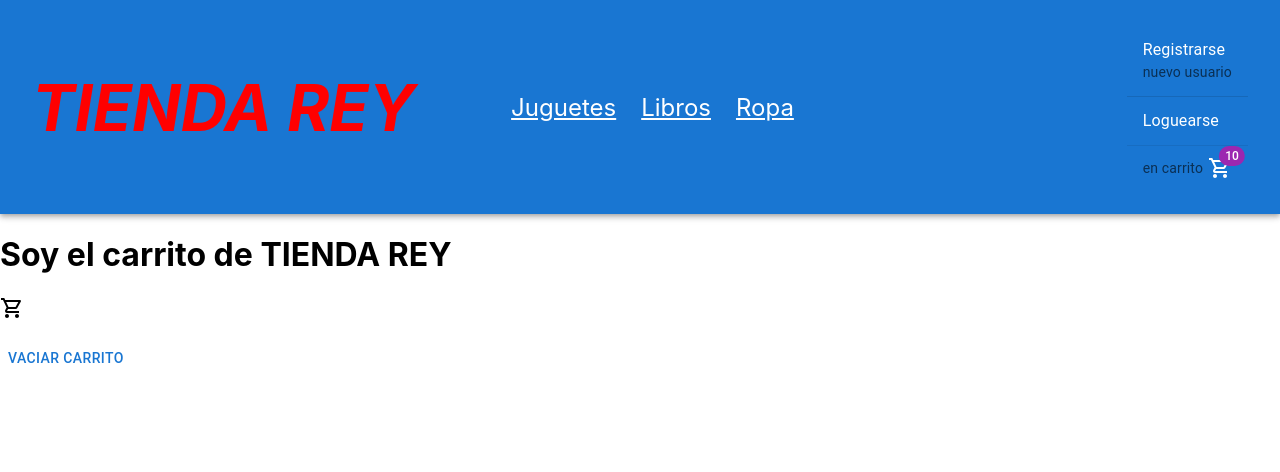
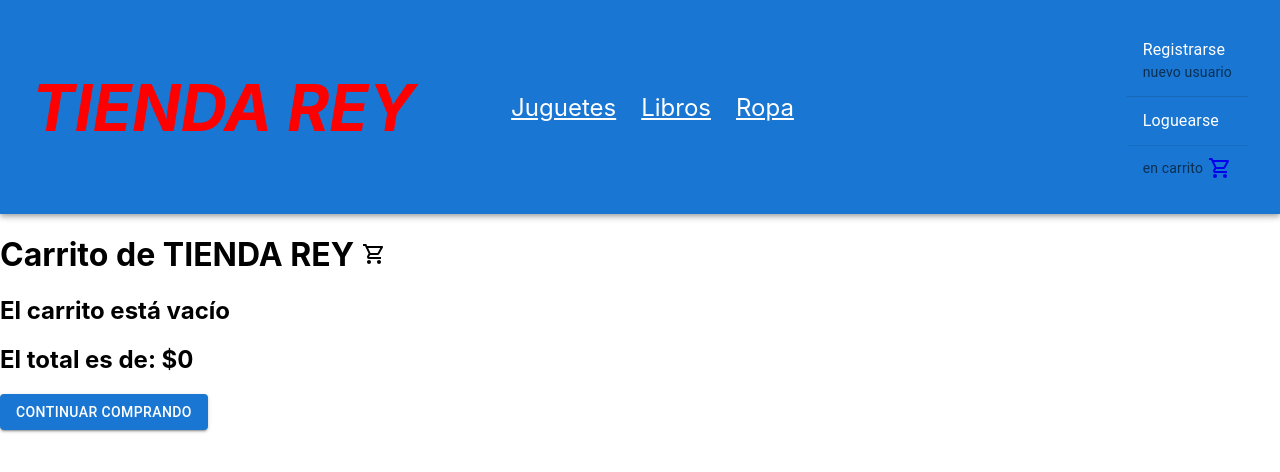
Before and after one commit to reyfer17/tienda-rey, a React (Create React App) app: page /cart in a window 1280 px wide. Shown: the top 472 px of the page. Built offline with nearby package versions, Linux system fonts and the light colour scheme.

Commit message:
ruteo a carrito desde widget, funciones de calculo

```diff
--- a/src/components/Cart.jsx
+++ b/src/components/Cart.jsx
@@ -2,28 +2,40 @@ import { ShoppingCartOutlined } from "@mui/icons-material";
 import { useContext } from "react";
 import { CartContext } from "./CartContext";
 import { Button } from "@mui/material";
-
-
-
+import { Link } from "react-router-dom";
 
 const Cart = () =>{
-    const { cartList, clearCart, removeItem } = useContext(CartContext)
+    const { cartList, clearCart, removeItem, calcTotalxProduct, calcTotal} = useContext(CartContext)
     return (
         <>
-            <h1>Soy el carrito de TIENDA REY</h1>
-            <ShoppingCartOutlined />
+            <h1>Carrito de TIENDA REY <ShoppingCartOutlined /></h1>
+            {
+                (cartList.length > 0)
+                ? <Button onClick={clearCart}>Vaciar Carrito</Button>
+                :<h2> El carrito está vacío</h2>
+            }
+            {
+                <>
                     <ul>
                         {
                             cartList.map(item=> <li>
                                 <p>{item.titleProduct}</p>
                                 <p>Valor x unidad: ${item.priceProduct}</p>
                                 <p>Cantidad: {item.qProduct}</p>
-                    <p>Total x {item.qProduct} unidad/es: ${item.priceProduct * item.qProduct }</p>
+                                <p>Total x {item.qProduct} unidad/es: ${calcTotalxProduct(item.idProduct) }</p>
                                 <button onClick={ () => removeItem(item.idProduct) }>Eliminar</button>
                             </li>)
                         }
                     </ul>
-            <Button onClick={clearCart}>Vaciar Carrito</Button>
+                    <h2>El total es de: ${calcTotal()}</h2>
+                    <Link to="/" style={{textDecoration:"none"}} ><Button variant="contained">Continuar comprando</Button></Link>
+                    {
+                        (cartList.length > 0)
+                        ? <Button variant="contained" color="secondary">Finalizar compra</Button>
+                        :<></>
+                    }
+                </>
+            }
         </>
     )
 }
--- a/src/components/CartContext.jsx
+++ b/src/components/CartContext.jsx
@@ -40,8 +40,23 @@ const CartContextProvider = ({children}) => {
         );
     }
 
+    const calcCartQ = () => {
+        let qOnCart = cartList.map (p => p.qProduct);
+        return qOnCart.reduce (((pValue, cValue) => pValue + cValue),0);
+    }
+
+    const calcTotalxProduct = (idProduct) => {
+        let i = cartList.map(p => p.idProduct).indexOf(idProduct);
+        return cartList[i].priceProduct*cartList[i].qProduct;
+    }
+
+    const calcTotal= () => {
+        let totalxProduct = cartList.map (p => calcTotalxProduct(p.idProduct));
+        return totalxProduct.reduce (((pValue, cValue) => pValue + cValue),0);
+    }
+
     return (
-        <CartContext.Provider value={{cartList, addItem, clearCart, removeItem}}>
+        <CartContext.Provider value={{cartList, addItem, clearCart, removeItem, calcCartQ, calcTotalxProduct, calcTotal}}>
             {children}
         </CartContext.Provider>
     )
--- a/src/components/CartWidget.jsx
+++ b/src/components/CartWidget.jsx
@@ -1,9 +1,12 @@
 import { Badge } from "@mui/material";
 import { ShoppingCartOutlined } from "@mui/icons-material";
+import { useContext } from "react";
+import { CartContext } from "./CartContext";
 
 const CartWidget = () =>{
+    const {calcCartQ } = useContext(CartContext)
     return (
-        <Badge badgeContent = {10} color="secondary">
+        <Badge badgeContent = {calcCartQ()} color="secondary">
             <ShoppingCartOutlined />
         </Badge>
     );
--- a/src/components/NavBar.jsx
+++ b/src/components/NavBar.jsx
@@ -2,7 +2,6 @@ import { AppBar, Divider, List, ListItem, ListItemText } from "@mui/material";
 import { Link } from "react-router-dom";
 import CartWidget from "./CartWidget";
 import { Wrapper, Logo, MenuItem, Left, Center, Right } from "./styledComponents";
-
 
 const NavBar = () => {
   return (
@@ -27,10 +26,12 @@ const NavBar = () => {
                 <ListItemText primary="Loguearse" />
               </ListItem>
               <Divider light />
-              <ListItem button>
-                <ListItemText secondary="en carrito" />
-                <CartWidget />
-              </ListItem>
+              <Link to="/cart" style={{textDecoration:"none"}} >
+                <ListItem button>
+                  <ListItemText secondary="en carrito" />
+                  <CartWidget />
+                </ListItem>
+              </Link>
             </List>
           </Right>
         </Wrapper>
```
Lines whose indentation alone changed are shown as unchanged.
